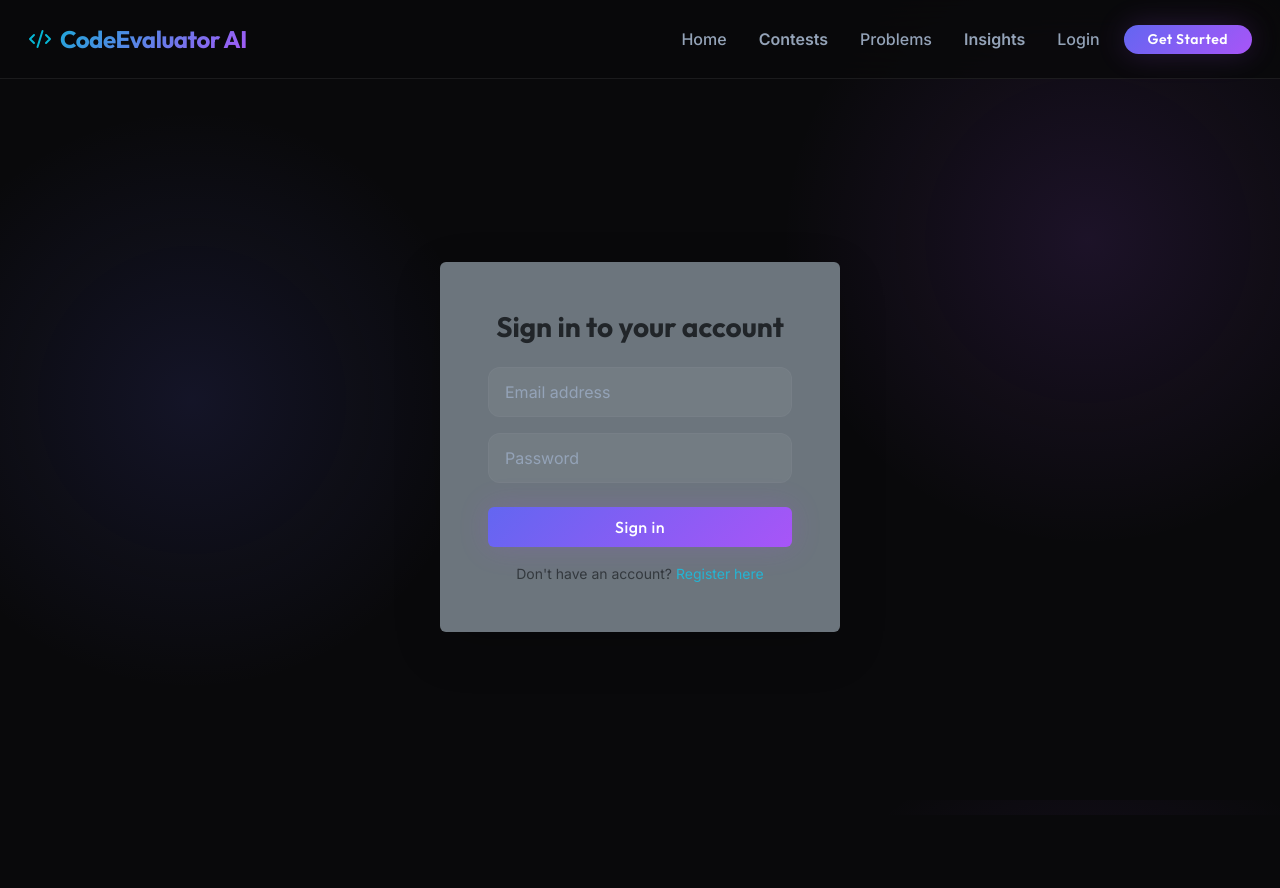
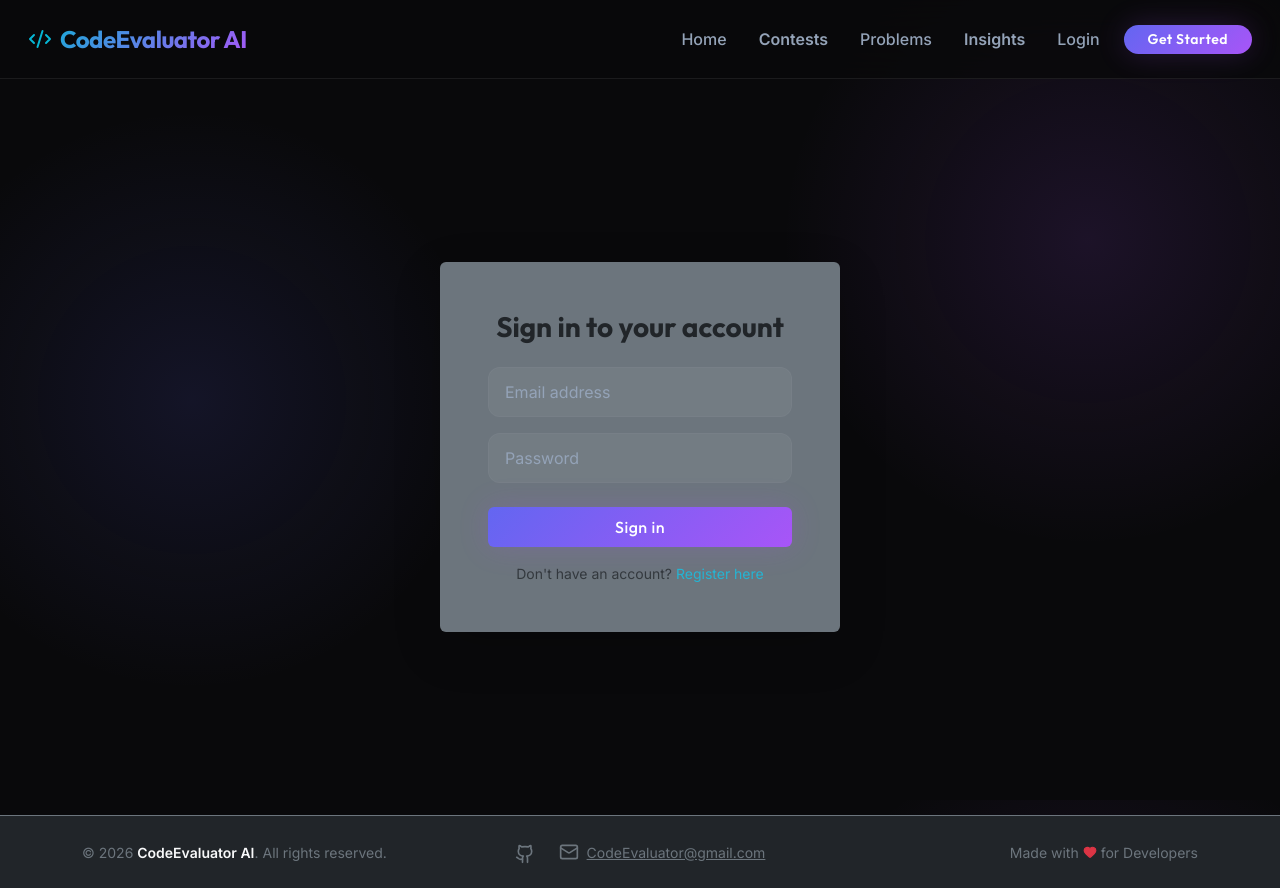
Before and after one commit to vipulpatil22433/CodeEvaluator, a React (Vite) app in the folder frontend/: page /login in a window 1280 px wide. Before the commit the page ends 815 px from the top, so only its background shows below. Built offline with nearby package versions, Linux system fonts and the light colour scheme; no server answers.

Commit message:
Add footer with copyright and contact info

```diff
--- a/frontend/src/App.jsx
+++ b/frontend/src/App.jsx
@@ -3,6 +3,7 @@ import { Routes, Route } from 'react-router-dom';
 import { AuthProvider } from './context/AuthContext';
 
 import Navbar from './components/Navbar';
+import Footer from './components/Footer';
 import ProtectedRoute from './components/ProtectedRoute';
 import Home from './pages/Home';
 import Login from './pages/Login';
@@ -39,6 +40,8 @@ function App() {
             <Route path="/admin/contests/:id/results" element={<ProtectedRoute><ContestResults /></ProtectedRoute>} />
           </Routes>
         </main>
+
+        <Footer />
       </div>
     </AuthProvider>
   );
--- /dev/null
+++ b/frontend/src/components/Footer.jsx
@@ -0,0 +1,36 @@
+import React from 'react';
+import { Mail, Github, Heart } from 'lucide-react';
+
+export default function Footer() {
+  return (
+    <footer className="footer mt-auto py-4 bg-dark border-top border-secondary">
+      <div className="container">
+        <div className="row align-items-center">
+          <div className="col-md-4 text-center text-md-start mb-3 mb-md-0">
+            <span className="text-secondary small">
+              © 2026 <span className="text-light fw-bold">CodeEvaluator AI</span>. All rights reserved.
+            </span>
+          </div>
+
+          <div className="col-md-4 text-center mb-3 mb-md-0">
+            <div className="d-flex justify-content-center align-items-center gap-4">
+              <a href="https://github.com" className="text-secondary hover-light transition" title="GitHub">
+                <Github size={20} />
+              </a>
+              <a href="mailto:CodeEvaluator@gmail.com" className="text-secondary hover-light transition d-flex align-items-center gap-2" title="Contact Us">
+                <Mail size={20} />
+                <span className="small">CodeEvaluator@gmail.com</span>
+              </a>
+            </div>
+          </div>
+
+          <div className="col-md-4 text-center text-md-end">
+            <span className="text-secondary small d-flex align-items-center justify-content-center justify-content-md-end gap-1">
+              Made with <Heart size={14} className="text-danger" fill="#dc3545" /> for Developers
+            </span>
+          </div>
+        </div>
+      </div>
+    </footer>
+  );
+}
```
